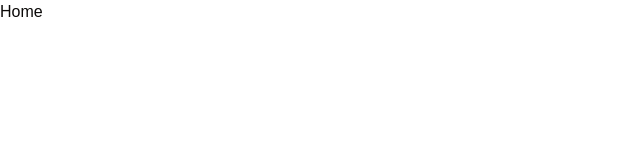
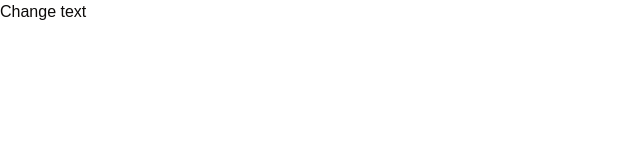
Before and after one commit to ilhomlandim/admin.taraqqiyotngo, a Next.js app: page / in a window 1280 px wide. Shown: the top 160 px of the page, without its empty margins (0-640 px from the left). Built offline with nearby package versions, Linux system fonts and the light colour scheme.

Commit message:
Change text

```diff
--- a/src/app/page.jsx
+++ b/src/app/page.jsx
@@ -1,3 +1,3 @@
 export default function page() {
-  return <div>Home</div>;
+  return <div>Change text</div>;
 }
```
